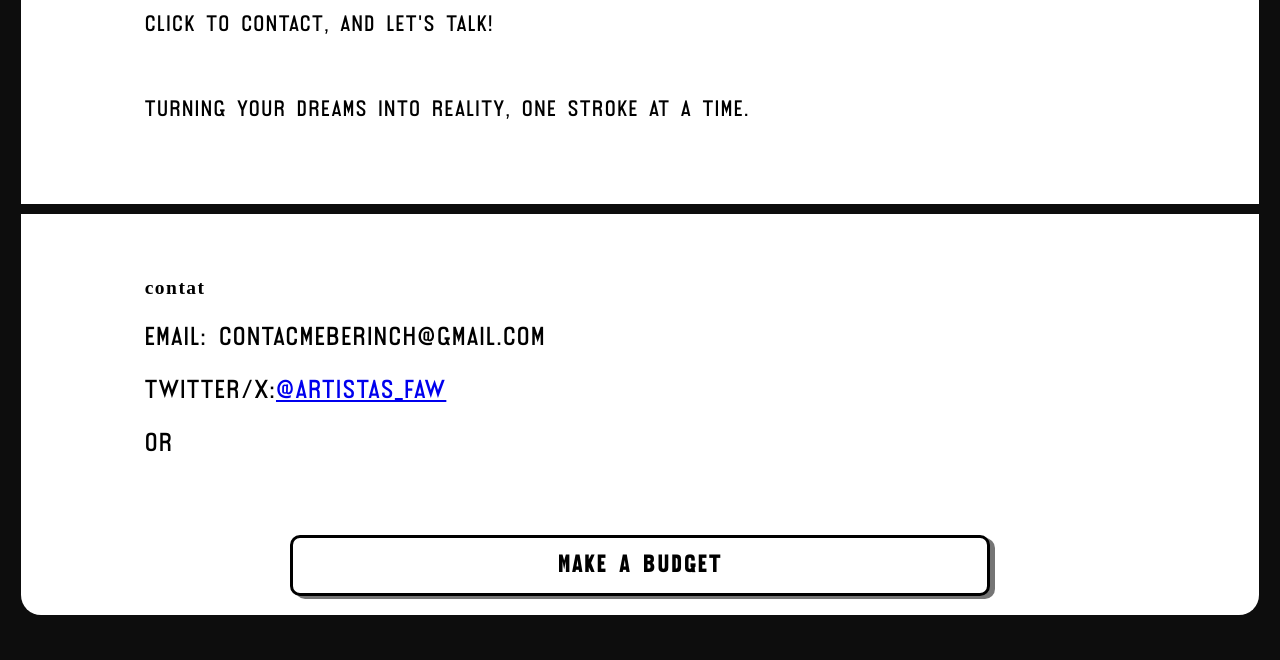
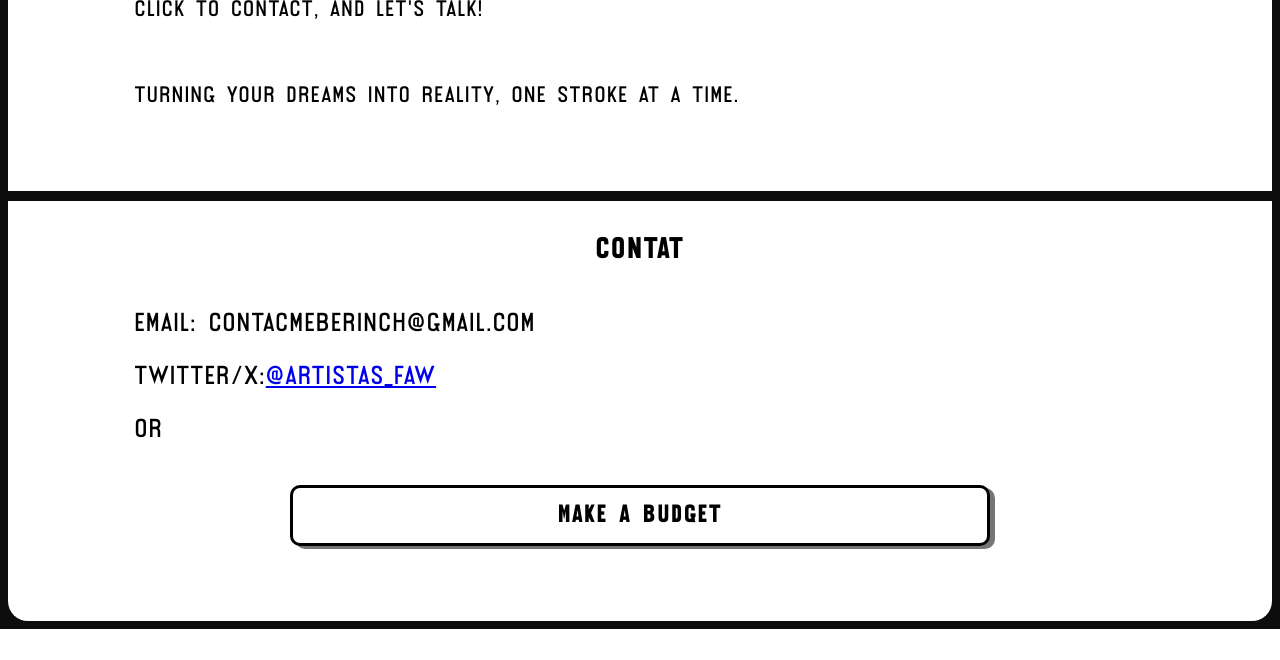
Before and after one commit to whandril-matos/my_work_portfolio, a PHP site: page / in a window 1280 px wide. Shown: the part 5040-5700 px from the top of the page. After the commit the page ends 5669 px from the top, so only its background shows below. Run offline with PHP 8.4, Linux system fonts and the light colour scheme.

Commit message:
new style

```diff
--- a/src/CSS/style.css
+++ b/src/CSS/style.css
@@ -4,9 +4,6 @@ html {
 
 body{
     background-color: rgb(13, 13, 13);
-    padding-left: 1%;
-    padding-right: 1%;
-    user-select: none;
 }
 
 header{
@@ -62,7 +59,8 @@ section{
     font-size: small;
     align-items: center;
     border-radius: 0px 0px 20px 20px;
-    padding-top: 1px;
+    padding-bottom: 10px;
+    padding-top: 10px;
 }
 
 .bt{
@@ -89,7 +87,7 @@ section{
 .infoNav{
     text-align:left;
     background-color: rgb(255, 255, 255);
-    margin:5% 10%;
+    margin:0% 10%;
     letter-spacing: 1.5px;
 }
 .infoNav p{
@@ -97,7 +95,7 @@ section{
     font-family:'gerlFontS';
 }
 
-#contat{
+.contat{
     font-family:'gerlFontG';
     font-size: 230%;
     text-align: center ;
```
